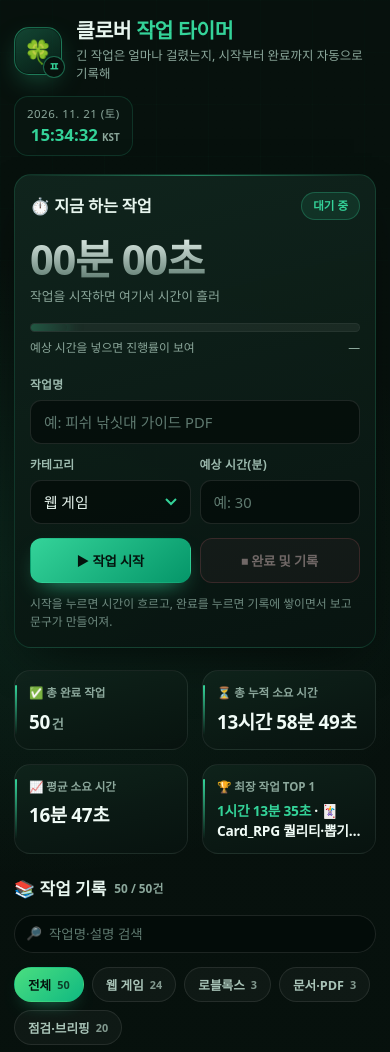
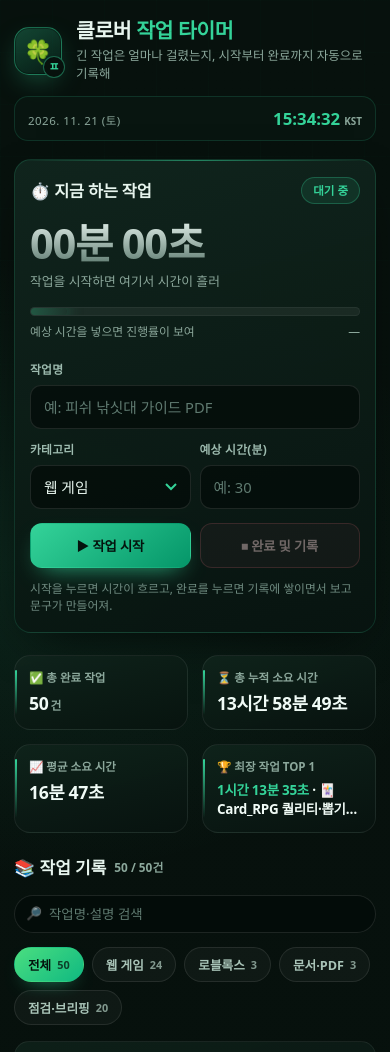
Before and after one commit to i01041303261/Codex-, a plain HTML site: page timer/index.html in a window 390 px wide. Shown: the top 1052 px of the page. Drawn offline with Linux system fonts and the light colour scheme.

Commit message:
💅 모바일 통계 수치 줄바꿈·시계 정렬 정리

```diff
--- a/timer/index.html
+++ b/timer/index.html
@@ -200,7 +200,7 @@
   }
   .stat:hover{border-color:rgba(52,211,153,.3);transform:translateY(-2px)}
   .stat .k{font-size:.72rem;color:var(--muted);font-weight:700;display:flex;align-items:center;gap:6px}
-  .stat .v{font-size:1.42rem;font-weight:800;margin-top:6px;letter-spacing:-.02em;font-variant-numeric:tabular-nums;color:#f0fbf6}
+  .stat .v{font-size:1.42rem;font-weight:800;margin-top:6px;letter-spacing:-.02em;font-variant-numeric:tabular-nums;color:#f0fbf6;word-break:keep-all}
   .stat .v em{font-style:normal;font-size:.82rem;font-weight:700;color:var(--muted);margin-left:2px}
   .stat .v.small{font-size:.95rem;line-height:1.4;display:-webkit-box;-webkit-line-clamp:2;-webkit-box-orient:vertical;overflow:hidden;word-break:keep-all}
   .stat .v .em{color:var(--em)}
@@ -305,15 +305,16 @@
     header.top{gap:12px;margin-bottom:18px}
     .logo{width:48px;height:48px;flex-basis:48px;border-radius:15px;font-size:23px}
     .brand p{font-size:.78rem}
-    .clock{padding:8px 12px}
+    .clock{padding:9px 13px;width:100%;display:flex;align-items:baseline;justify-content:space-between;gap:10px;text-align:left}
     .clock .t{font-size:1.05rem}
     .panel{padding:17px 15px;border-radius:17px}
     .row2{grid-template-columns:1fr 1fr;gap:9px}
     .actions{grid-template-columns:1fr 1fr;gap:9px}
     .btn{font-size:.83rem;padding:12px 8px}
     .stat{padding:13px 14px}
-    .stat .v{font-size:1.18rem}
-    .stat .v.small{font-size:.86rem}
+    .stat .v{font-size:1.1rem;line-height:1.35}
+    .stat .v em{font-size:.74rem}
+    .stat .v.small{font-size:.84rem}
     .card{padding:14px 14px 13px 17px}
     .card .dur b{font-size:1.32rem}
     .when{width:100%;margin-left:0;order:9}
```
